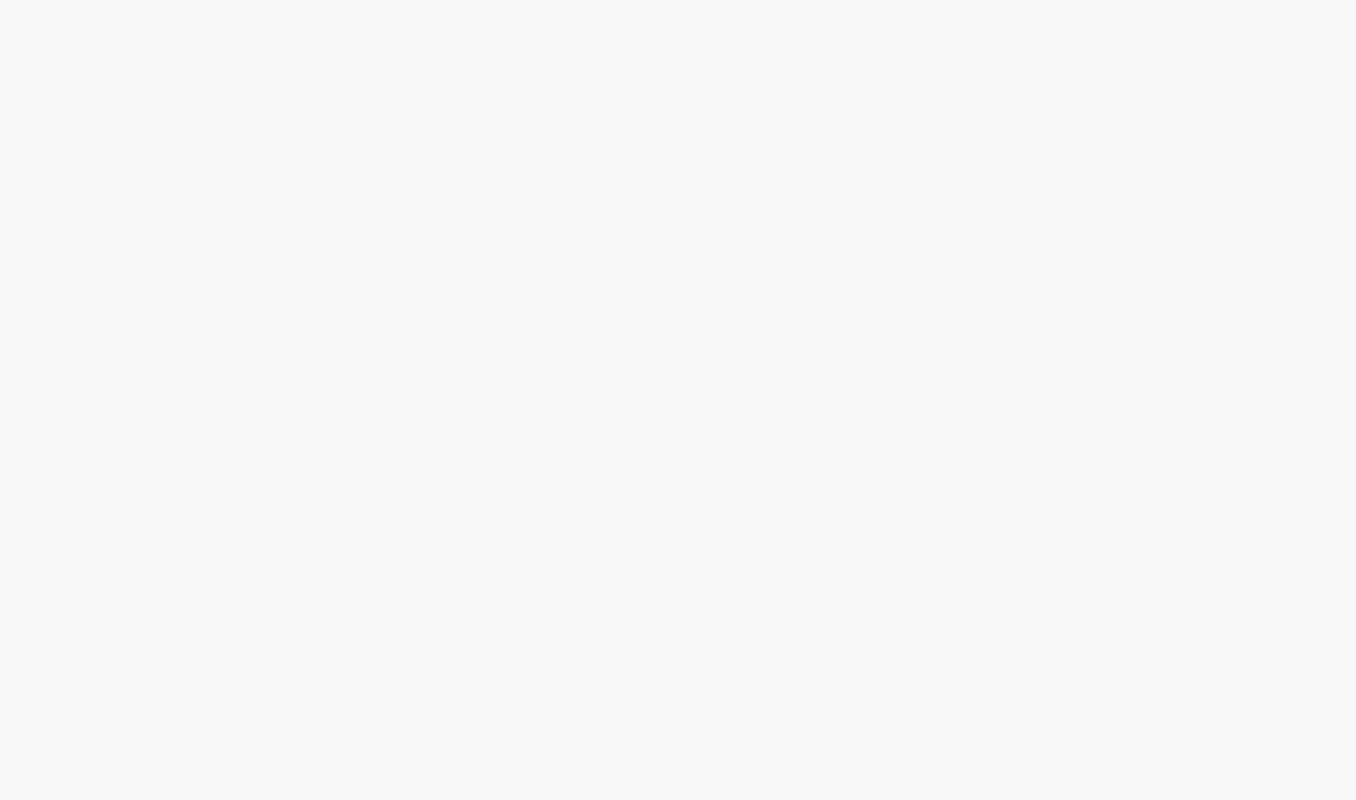
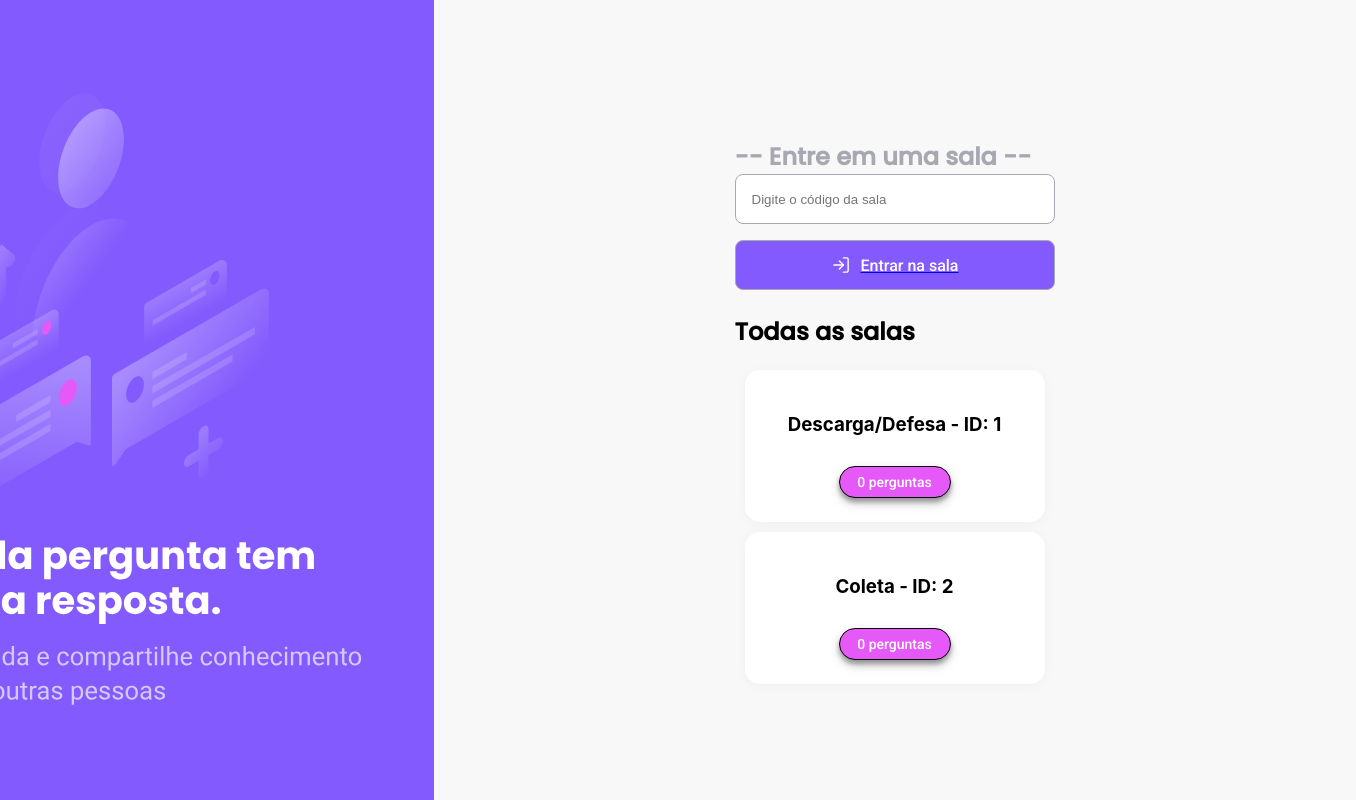
Before and after one commit to PatrickRigaud/LetMeAsk, a React (Create React App) app: page /grupoSalas in a window 1280 px wide. Before the commit this address had no page. Shown: the whole page, 1356 px wide, since content can reach past the window. Built offline with nearby package versions, Linux system fonts and the light colour scheme.

Commit message:
feat{grupoSalasScreen} - Criação de nova tela, grupo de salas, falta criar a lógica para entrar na sala que deseja

```diff
--- /dev/null
+++ b/src/bancoPerguntas/bancoSalas.js
@@ -0,0 +1,10 @@
+
+
+export const listaSalas = [
+    {id: 1,
+        nome: 'Descarga/Defesa',
+        perguntas: []},
+    {id: 2,
+        nome: 'Coleta',
+        perguntas: []}
+]
--- /dev/null
+++ b/src/components/caixaSala.js
@@ -0,0 +1,13 @@
+import "../styles/styleGrupoSalas.css"
+
+
+export function CaixaSala({nomeSala, quantidadePerguntasSala, id}){
+
+    return (<>
+        <div className="blocoSala">
+            <h3 className="nomeSala">{`${nomeSala} - ID: ${id}`}</h3>
+            <div className="quantidadePerguntasSala">{`${quantidadePerguntasSala.length} perguntas`}</div>
+        </div>
+
+    </>)
+}
--- /dev/null
+++ b/src/components/grupoSalas.js
@@ -0,0 +1,48 @@
+import { listaSalas } from "../bancoPerguntas/bancoSalas"
+import { CaixaSala } from "./caixaSala";
+import imagemLogin from '../assets/tela_login_imagem.svg'
+import React, { useState } from 'react';
+import { Link } from 'react-router-dom'
+import login from '../assets/login.svg'
+import "../styles/styleGrupoSalas.css"
+
+export function GrupoSalas(){
+
+    let [listaSalaNovo, setListaSala] = useState(listaSalas);
+
+    const mapearPerguntas = listaSalaNovo.map((sala) => {
+        return (<>
+            <CaixaSala
+            nomeSala={sala.nome}
+            quantidadePerguntasSala={sala.perguntas}
+            id={sala.id}/>
+        </>)
+
+    })
+
+
+
+
+    return (<>
+         <div className="geral">
+            <div className='ladoEsquerdoLogin'>
+                    <img src={imagemLogin} className='imagemEsquerdo' alt="imagem descrição"/>
+                </div>
+            <div className="centerGS">
+                <div className="caixasTituloGS">
+                <h2 className="textoLogin">-- Entre em uma sala --</h2>
+                    <input placeholder='Digite o código da sala' className='inp_codigo_sala'/>
+
+                    <Link to="/sala">
+                        <button className="btn_entrar"> <img src={login} alt="imagem descrição" className='iconLogin'/>Entrar na sala</button>
+                    </Link>
+                    <h2 className="tituloSalaGS">Todas as salas</h2>
+                </div>
+                <main className="centroPrincipalGS">
+                {mapearPerguntas}
+
+                </main>
+            </div>
+        </div>
+    </>)
+}
--- a/src/components/sala.js
+++ b/src/components/sala.js
@@ -8,6 +8,7 @@ import sem_perguntas_img from '../assets/sem_perguntas.svg'
 export default function Sala({nomeSala, textoPergunta, nomeUsuario}){
 
     let [lista, setLista] = useState(listaPerguntas);
+
     const [quantidadePerguntas, setQuantidadePerguntas] = useState(
         listaPerguntas.length
       );
--- a/src/components/telaLogin.js
+++ b/src/components/telaLogin.js
@@ -20,7 +20,9 @@ export function TelaLogin(){
                     <img className="logo" src={logo} alt="logo"/>
 
                 </div>
-                <button className="btn_todas_salas">Buscar todas as salas</button>
+                <Link to="/grupoSalas">
+                    <button className="btn_todas_salas">Buscar todas as salas</button>
+                </Link>
                 <form className='opcoes'>
                     <h2 className="textoLogin">-- Entre em uma sala --</h2>
                     <input placeholder='Digite o código da sala' className='inp_codigo_sala'/>
--- a/src/routes.js
+++ b/src/routes.js
@@ -2,12 +2,14 @@ import React from 'react'
 import { BrowserRouter, Routes, Route} from 'react-router-dom'
 import {TelaLoginScreen} from './screens/telaLoginScreen'
 import {TelaScreen} from './screens/salaScreen'
+import { GrupoSalasScreen } from './screens/grupoSalasScreen'
 
 export const Routess = () => (
     <BrowserRouter>
         <Routes>
-            <Route path='/login' element={<TelaLoginScreen/>} />
+            <Route path='/' element={<TelaLoginScreen/>} />
             <Route path='/sala' element={<TelaScreen/>} />
+            <Route path='/grupoSalas' element={<GrupoSalasScreen/>} />
         </Routes>
     </BrowserRouter>
 )
--- /dev/null
+++ b/src/screens/grupoSalasScreen.js
@@ -0,0 +1,9 @@
+import { GrupoSalas } from '../components/grupoSalas';
+import React from 'react'
+
+
+export function GrupoSalasScreen(){
+    return (<>
+        <GrupoSalas/>
+    </>)
+}
--- /dev/null
+++ b/src/styles/styleGrupoSalas.css
@@ -0,0 +1,75 @@
+@import url('https://fonts.googleapis.com/css2?family=Poppins:wght@500&display=swap');
+@import url('https://fonts.googleapis.com/css2?family=Roboto:wght@500&display=swap');
+
+.geral {
+    display: flex;
+    justify-content: center;
+    align-items: center;
+    flex-direction: row;
+}
+
+.centerGS {
+    display: flex;
+    justify-content: center;
+    align-items: center;
+    flex-direction: column;
+    background-color: #F8F8F8;
+    width: 100vw;
+}
+
+.centroPrincipalGS {
+    width: 922px;
+    display: flex;
+    gap: 10px;
+    flex-direction: column;
+    justify-content: center;
+    align-items: center;
+}
+
+.tituloSalaGS {
+    font-family: 'Poppins';
+    font-style: normal;
+    font-weight: 700;
+    font-size: 24px;
+    line-height: 36px;
+    color: black;
+}
+
+.blocoSala {
+    padding: 24px;
+    background-color: white;
+    height: 152px;
+    width: 300px;
+    display: flex;
+    flex-direction: column;
+    justify-content: space-between;
+    box-sizing: border-box;
+    box-shadow: 0px 2px 12px rgba(0, 0, 0, 0.04);
+    border-radius: 15px;
+    align-items: center;
+}
+
+.blocoSala:hover {
+    background-color: #F4F0FF;
+    border: 1px solid #835AFD;
+}
+
+.quantidadePerguntasSala {
+    background-color: #E559F9;
+    color: white;
+    width: 112px;
+    height: 32px;
+    border-radius: 51px;
+    border: 1px solid black;
+    display: flex;
+    justify-content: center;
+    align-items: center;
+    font-family: 'Roboto';
+    font-style: normal;
+    font-weight: 500;
+    font-size: 14px;
+    line-height: 16px;
+    filter: drop-shadow(0px 4px 4px rgba(0, 0, 0, 0.25));
+    box-shadow: 0px 4px 4px rgba(0, 0, 0, 0.25);
+    box-sizing: border-box;
+}
--- a/src/styles/styleTelaLogin.css
+++ b/src/styles/styleTelaLogin.css
@@ -99,7 +99,7 @@
     height: 100vh;
 }
 
-.logo-full {
+.logo {
     margin-bottom: 40px;
 }
 
```
